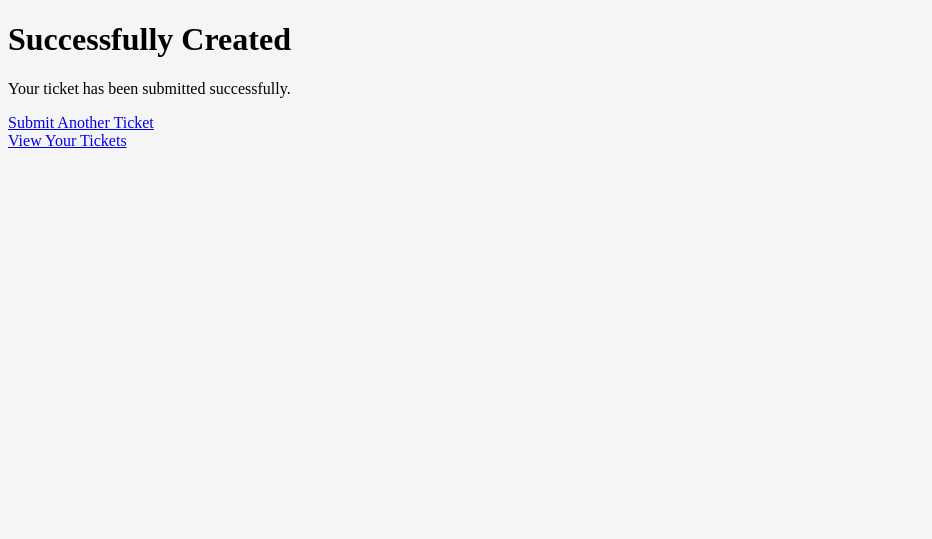
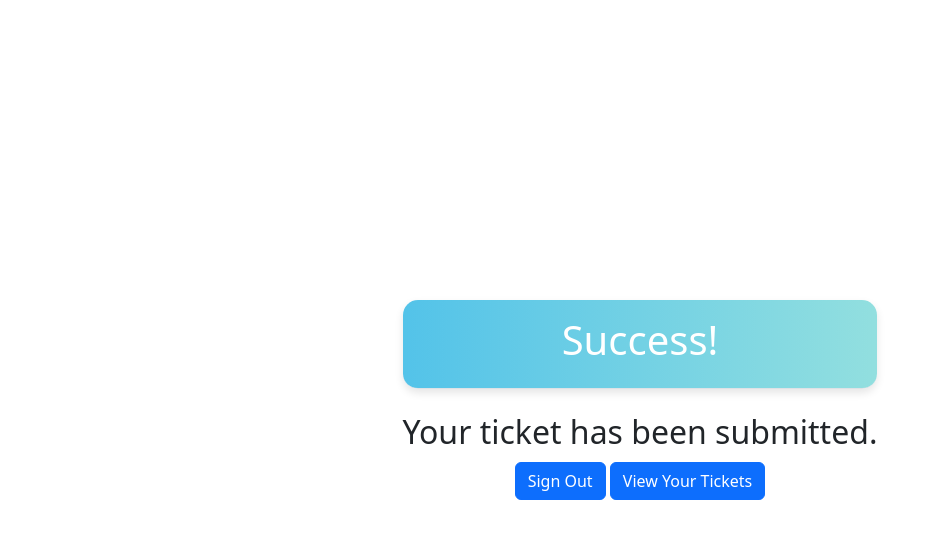
Before and after one commit to david7franco/ReziBo, a Django app: template accounts/templates/registration/ticket-success.html in a window 1280 px wide. Shown: the top 539 px of the page, without its empty margins (0-932 px from the left). Run offline with Django 4.2, Linux system fonts and the light colour scheme; the template is opened without the code that fills it, so the values that code supplies are empty; some libraries are stand-ins or nearby versions.

Commit message:
Ticket Success Styling

```diff
--- a/accounts/static/accounts/ticket-success.css
+++ b/accounts/static/accounts/ticket-success.css
@@ -35,19 +35,30 @@ label {
     font-weight: bold;
 }
 
-/* Button styling */
-button[type="submit"] {
-    width: 100%;
-    padding: 10px;
+.button-custom-blue {
+    text-decoration: none;
+    padding: 10px 20px;
+    background-color: #9dc6f2;
+    color: #fff;
     border: none;
-    border-radius: 4px;
-    background-color: #007bff;
-    color: white;
+    border-radius: 5px;
     cursor: pointer;
+    transition: background-color 0.3s ease;
 }
 
-button[type="submit"]:hover {
-    background-color: #0056b3;
+.button:hover {
+    background-color: #81b3e9;
+    border-color: #0056b3; /* Darker border on hover */
+}
+
+.button-container {
+    text-align: center;
+    margin-top: 10px;
+}
+
+/* Style for the buttons */
+.btn-sm {
+    font-size: 0.875rem;
 }
 
 /* Additional styling for ticket submission */
--- a/accounts/templates/registration/ticket-success.html
+++ b/accounts/templates/registration/ticket-success.html
@@ -4,16 +4,26 @@
 
 <!DOCTYPE html>
 <html>
+    <link rel="stylesheet" type="text/css" href="{% static "accounts/ticket-success.css" %}">
 <head>
+    {% load bootstrap5 %}
+    {% bootstrap_css %}
+    {% bootstrap_javascript %}
     <title>Success</title>
 </head>
 <body>
-    <h1>Successfully Created</h1>
-    <p>Your ticket has been submitted successfully.</p>
-    <a href="{% url 'create_ticket' %}">Submit Another Ticket</a>
+    <div class="container">
+        <header class="d-flex flex-wrap justify-content-center py-3 mb-4 border-bottom blue-gradient-background">
+            <h1>Success!</h1>
+        </header>
+        <h2>Your ticket has been submitted.</h2>
+
+        <div class="button-container">
+            <a href="{% url 'logout' %}" class="btn btn-primary">Sign Out</a>
+            <a href="{% url 'resident_dashboard' %}" class="btn btn-primary">View Your Tickets</a>
+        </div>
+
     <div>
-        <a href="{% url 'resident_dashboard' %}" class="button">View Your Tickets</a>
-    </div>
 </body>
 </html>
 
```
